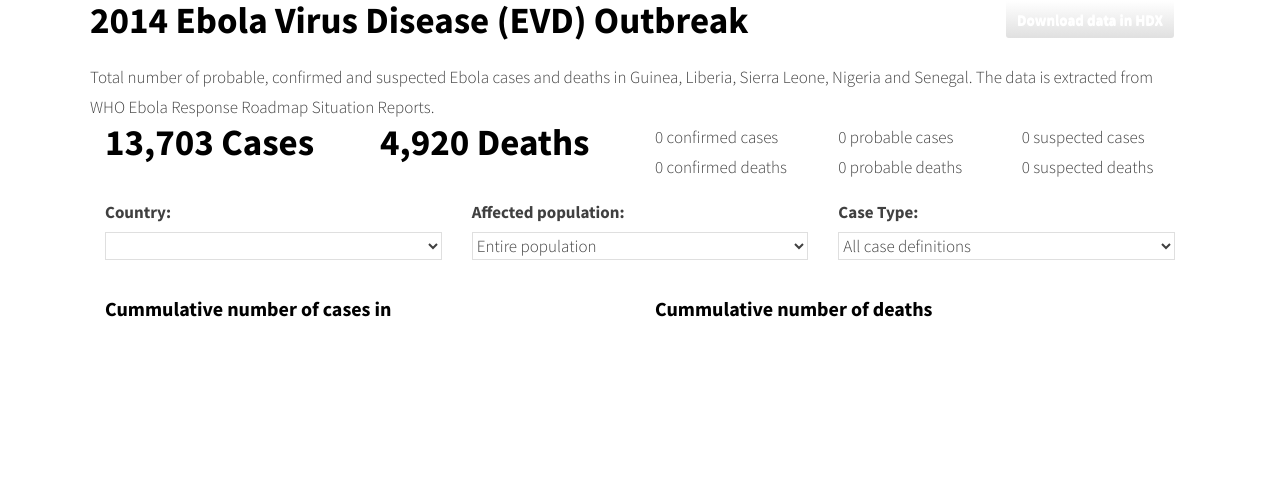
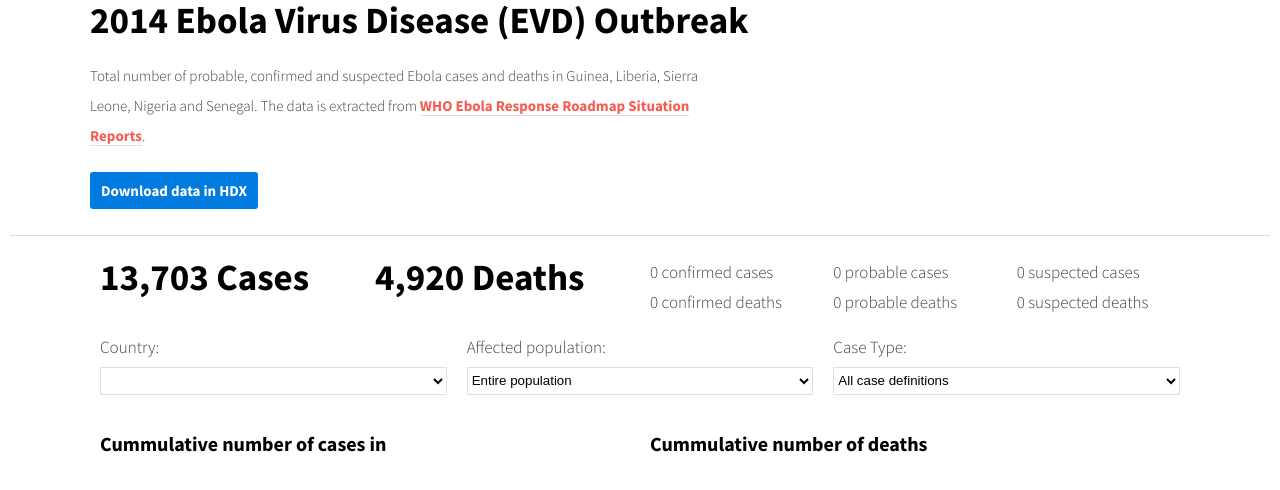
Before and after one commit to OCHA-DAP/hdxviz-ebola-cases-total, a plain HTML site: page index.html in a window 1280 px wide. Drawn offline with Linux system fonts and the light colour scheme.

Commit message:
adopting a left column style

```diff
--- a/index.html
+++ b/index.html
@@ -6,10 +6,11 @@
         <meta name="viewport" content="initial-scale=1,maximum-scale=1,user-scalable=no" />
 
     	<link rel="stylesheet" type="text/css" href="https://fonts.googleapis.com/css?family=Source+Sans+Pro:400,200,300,600,700" />
+        <!-- Bootstrap isn't necessary. Our framework is build on top of it, but is heavily enhanced.
         <link rel="stylesheet" type="text/css" href="vendors/c3-0.3.0/c3.css" />
     	<link rel="stylesheet" type="text/css" href="vendors/font-awesome-4.2.0/css/font-awesome.min.css" />
         <link rel="stylesheet" type="text/css" href="vendors/bootstrap-3.2.0-dist/css/bootstrap.min.css" />
-        <link rel="stylesheet" type="text/css" href="vendors/bootstrap-3.2.0-dist/css/bootstrap-theme.min.css" />
+        <link rel="stylesheet" type="text/css" href="vendors/bootstrap-3.2.0-dist/css/bootstrap-theme.min.css" /> -->
         <link rel="stylesheet" type="text/css" href="css/framework.css" />
         <link rel="stylesheet" type="text/css" href="css/style.css" />
         <link rel="stylesheet" type="text/css" href="css/mobile.css" />
@@ -24,40 +25,45 @@
     	<script type="text/javascript" src="vendors/c3-0.3.0/c3.min.js"></script>
     	<script type="text/javascript" src="js/ebolaviz-app.js"></script>
         <script type="text/javascript" src="js/ebolaviz-services.js"></script>
+
     </head>
     <body>
         <div ng-app="ebolaVizApp" ng-controller="ebolaVizController as ebolaVizCtrl">
 
             <div class="row" style="padding-bottom: 20px;">
-                <div class="col-md-9" style="padding-left:0px; margin-left:0px;">
+                <div class="nine columns" style="padding-left:0px; margin-left:0px;">
         			<h1><strong>2014 Ebola Virus Disease (EVD) Outbreak</strong></h1>
         		</div>
-        		<div class="col-md-3">
-        			<a href="https://data.hdx.rwlabs.org/dataset/ebola-cases-2014" class="btn btn-default" style="float:right;">Download data in HDX</a>
+        		<div class="three columns">
         		</div>
             </div>
 
             <div class="row">
-                <div class="col-md-12" style="padding-left: 0px;">Total number of probable, confirmed and suspected Ebola cases and deaths in Guinea, Liberia, Sierra Leone, Nigeria and Senegal. The data is extracted from <a href="http://www.who.int/csr/disease/ebola/situation-reports/en/">WHO Ebola Response Roadmap Situation Reports</a>.
+                <div class="seven columns" style="padding-left: 0px;">
+                    <p>Total number of probable, confirmed and suspected Ebola cases and deaths in Guinea, Liberia, Sierra Leone, Nigeria and Senegal. The data is extracted from <a href="http://www.who.int/csr/disease/ebola/situation-reports/en/">WHO Ebola Response Roadmap Situation Reports</a>.</p>
+
+                    <a href="https://data.hdx.rwlabs.org/dataset/ebola-cases-2014" class="btn btn-default" style="float:left;">Download data in HDX</a>
                 </div>
             </div>
 
+            <hr />
+
             <div class="row">
-                <div class="col-md-3 ">
+                <div class="three columns ">
                     <h1>{{headlineFigures.all_cases | number:0}} Cases</h1>
                 </div>
-                <div class="col-md-3 ">
+                <div class="three columns">
                     <h1>{{headlineFigures.all_deaths | number:0}} Deaths</h1>
                 </div>
-                <div class="col-md-2">
+                <div class="two columns">
                     <div>{{headlineFigures.confirmed_cases | number:0}} confirmed cases</div>
                     <div>{{headlineFigures.confirmed_deaths | number:0}} confirmed deaths</div>
                 </div>
-                <div class="col-md-2">
+                <div class="two columns">
                     <div>{{headlineFigures.probable_cases | number:0}} probable cases</div>
                     <div>{{headlineFigures.probable_deaths | number:0}} probable deaths</div>
                 </div>
-                <div class="col-md-2">
+                <div class="two columns">
                     <div>{{headlineFigures.suspected_cases | number:0}} suspected cases</div>
                     <div>{{headlineFigures.suspected_deaths | number:0}} suspected deaths</div>
                 </div>
@@ -66,20 +72,20 @@
             <div>
                 <form>
                     <div class="row">
-                        <div class="col-md-4"><label for="countrySelect">Country:</label></div>
-                        <div class="col-md-4"><label for="affectedPopulationSelect">Affected population:</label></div>
-                        <div class="col-md-4"><label for="caseTypeSelect">Case Type:</label></div>
+                        <div class="four columns"><label for="countrySelect">Country:</label></div>
+                        <div class="four columns"><label for="affectedPopulationSelect">Affected population:</label></div>
+                        <div class="four columns"><label for="caseTypeSelect">Case Type:</label></div>
                     </div>
                 	<div class="row">
-                        <div class="col-md-4">
+                        <div class="four columns">
                             <select id="countrySelect" ng-model="selectedCountry" ng-required ng-options="country.id as country.name for country in countries">
                             </select>
                         </div>
-                        <div class="col-md-4">
+                        <div class="four columns">
                             <select id="affectedPopulationSelect" ng-model="selectedIndicator" ng-required ng-options="indicator.id as indicator.name for indicator in indicators">
                             </select>
                         </div>
-                        <div class="col-md-4">
+                        <div class="four columns">
                             <select id="caseTypeSelect" ng-model="selectedCaseType" ng-required ng-options="caseType.id as caseType.name for caseType in caseTypes">
                             </select>
                         </div>
@@ -89,29 +95,29 @@
 
             <div>
             	<div class="row">
-                    <div class="col-md-6">
+                    <div class="six columns">
                         <h4>Cummulative number of {{selectedCaseType.prefixForChartTitles}} cases in {{selectedCounty.chartTitleName}}</h4>
                     </div>
-                    <div class="col-md-6">
+                    <div class="six columns">
                         <h4>Cummulative number of {{selectedCaseType.prefixForChartTitles}} deaths {{selectedCounty.chartTitleName}}</h4>
                     </div>
                 </div>
 
                 <div class="row">
-                    <div id="casesChartArea" class="col-md-6"></div>
-                    <div id="deathsChartArea" class="col-md-6"></div>
+                    <div id="casesChartArea" class="six columns"></div>
+                    <div id="deathsChartArea" class="six columns"></div>
                 </div>
             </div>
 
             <div>
                 <div class="row">
-                    <div class="col-md-12">
+                    <div class="twelve columns">
                         <h1>{{timeSeriesChartTitle}}</h1>
                     </div>
                 </div>
 
                 <div class="row">
-                    <div  id="timeSeriesChartArea" class="col-md-12"></div>
+                    <div  id="timeSeriesChartArea" class="twelve columns"></div>
                 </div>
             </div>
 
```
